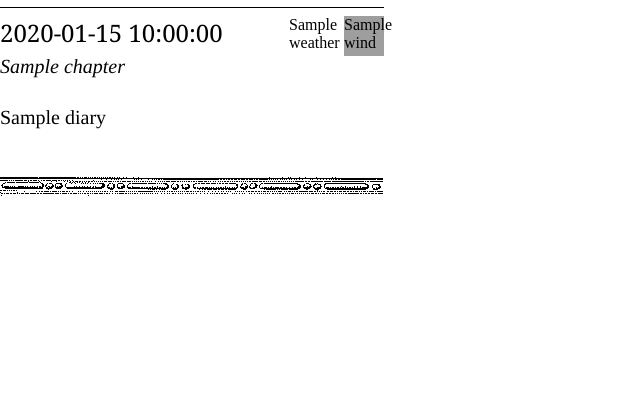
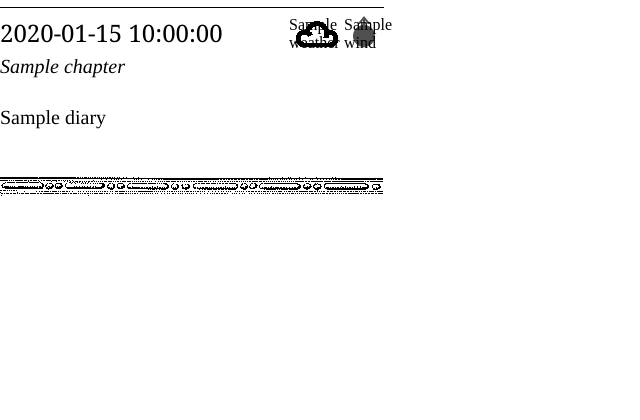
Before and after one commit to indeox/little-diary, a Python web app: template templates/edition.html in a window 1280 px wide. Shown: the part 346-766 px from the top of the page, without its empty margins (0-640 px from the left). Run offline with Jinja, Linux system fonts and the light colour scheme; the template is opened without the code that fills it: most values are stand-ins (such as "Sample title", 1, 10 or a date in 2020); grey boxes are pictures that could not be loaded.

Commit message:
Moved wind and weather sprites to project

```diff
--- a/main.py
+++ b/main.py
@@ -29,7 +29,7 @@ def get_jinja2_template(path):
 
 def get_journal_entry(date):
     json_path = os.path.join(os.path.split(__file__)[0], 'data.json')
-    json_data = json.loads(file(json_path,'rb').read())
+    json_data = json.loads(file(json_path, 'rb').read())
     return json_data[date]
 
 
@@ -62,7 +62,6 @@ class EditionHandler(webapp2.RequestHandler):
         # Find the entry of the day
         # 2013-03-16T19:20:30.45+01:00
         edition_date = delivery_time.split('T')[0]
-
 
         # Extract values
         values = get_journal_entry(edition_date)
--- a/static/css/screen.css
+++ b/static/css/screen.css
@@ -32,7 +32,7 @@ h1 {
     margin-bottom: 6px;
 }
 .weather {
-    background: transparent url(http://www.thudgroup.com/little-diary/img/weather.png) -800px -200px no-repeat;
+    background: transparent url(../img/weather.png) -800px -200px no-repeat;
     position: absolute;
     display: block;
     top:0;
@@ -56,7 +56,7 @@ h1 {
     background-position: -1500px -200px;
 }
 .wind {
-    background: transparent url(http://www.thudgroup.com/little-diary/img/wind.png) 0 0 no-repeat;
+    background: transparent url(../img/wind.png) 0 0 no-repeat;
     position: absolute;
     display: block;
     top:0;
```
Also changed, not shown: static/img/weather.png (added), static/img/wind.png (added).
